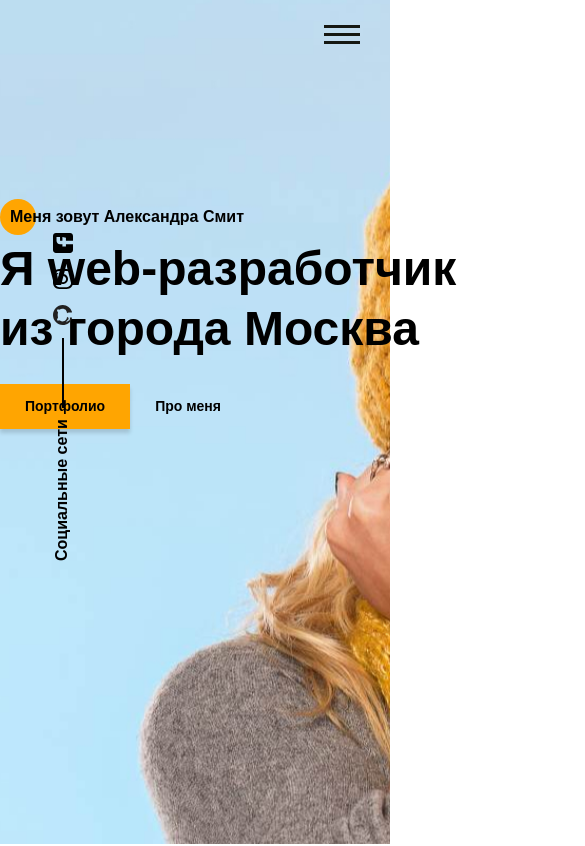
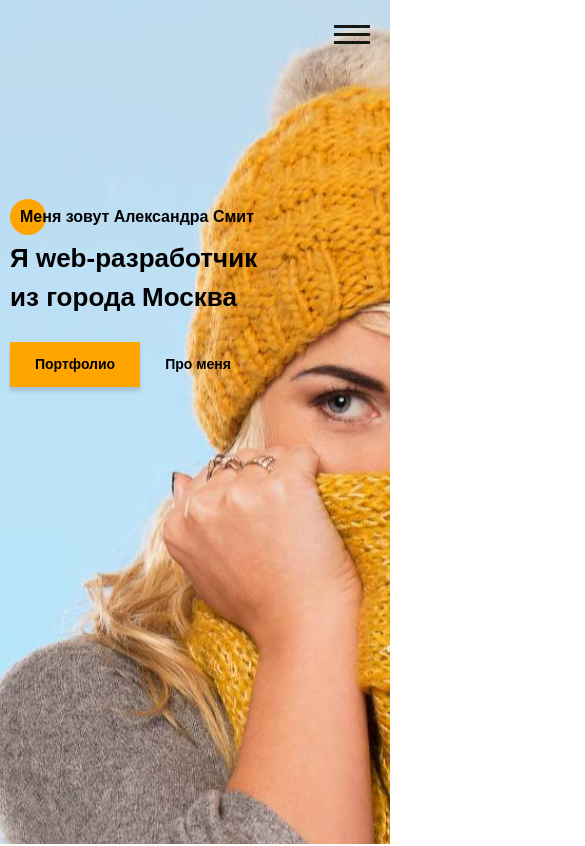
Before and after one commit to Abubjazov/PORTFOLIO, a website: page src/index.html in a window 390 px wide. Shown: the top 846 px of the page, 585 px wide, since content can reach past the window. Drawn offline with nearby package versions, Linux system fonts and the light colour scheme; files that its build step writes are made by us from their sources.

Commit message:
секции sidepanel, menu и promo адаптированы под мобильные устройства

```diff
--- a/src/index.html
+++ b/src/index.html
@@ -114,7 +114,7 @@
         </div>
     </section>
 
-    <section class="aboutme">
+    <!-- <section class="aboutme">
         <div class="container">
 
             <div class="aboutme__wrapper">
@@ -694,7 +694,7 @@
 
 
         </div>
-    </section>
+    </section> -->
 
     <script src="js/script.js"></script>
 
--- /dev/null
+++ b/src/sass/blocks/_media.scss
@@ -0,0 +1,64 @@
+@media (max-width: 1380px) {
+    .sidepanel {
+        display: none;
+    }
+}
+
+@media (max-width: 1200px) {
+    .container {
+        max-width: 960px;
+    }
+}
+
+@media (max-width: 992px) {
+    .container {
+        max-width: 720px;
+    }
+}
+
+@media (max-width: 768px) {
+    .container {
+        max-width: 540px;
+    }
+    .title {
+        &_fz48 {
+            font-size: 28px;
+        }
+    }
+    .promo {
+        &__title {
+            line-height: 39px;
+            width: 300px;
+        }
+    }
+}
+
+@media (max-width: 576px) {
+    .container {
+        max-width: 100%;
+        padding: 0 10px;
+    }
+    .title {
+        &_fz48 {
+            font-size: 26px;
+        }
+    }
+    .hamburger {
+        right: 20px;
+    }
+    .menu__block {
+        width: 250px;
+        padding-left: 20px;
+    }
+    .menu__close {
+        left: 195px;
+    }
+    .menu__social {
+        left: 80px;
+    }
+    .promo {
+        &_btn {
+            margin-top: 32px;
+        }
+    }
+}
--- a/src/sass/blocks/_menu.scss
+++ b/src/sass/blocks/_menu.scss
@@ -30,14 +30,13 @@
     z-index: 10;
     visibility: hidden;
     opacity: 0;
-    transition: all 0.6s;
+    transition: all 0.3s;
     &.active {
         left: 0;
         visibility: visible;
         opacity: 1;
     }
     &__block {
-        transition: all 0.6s;
         padding-left: 40px;
         padding-top: 140px;
         width: 345px;
--- a/src/sass/blocks/_promo.scss
+++ b/src/sass/blocks/_promo.scss
@@ -2,7 +2,7 @@
     position: relative;
     min-height: 100vh;
     padding-top: 205px;
-    background: url(../../img/main_bg.jpg) center (center/cover) no-repeat;
+    background: url(../../img/main_bg.jpg) no-repeat 60%/cover;
     &__title {
         margin-top: 10px;
         width: 535px;
--- a/src/sass/style.scss
+++ b/src/sass/style.scss
@@ -21,3 +21,4 @@
 @import 'blocks/myworks';
 @import 'blocks/pricelist';
 @import 'blocks/contacts';
+@import 'blocks/media';
```
